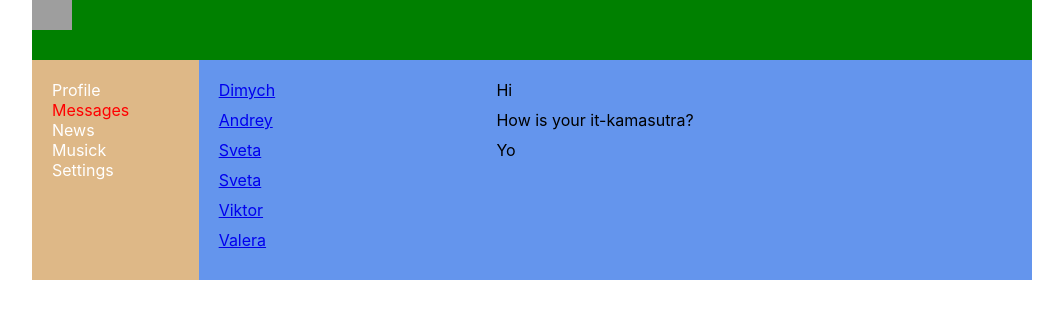
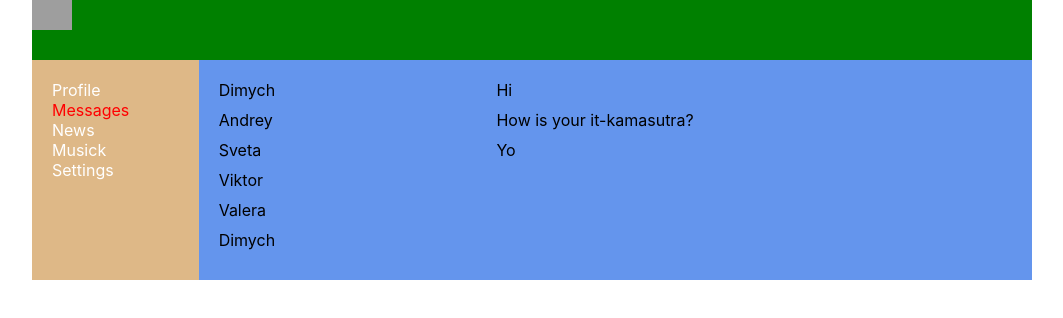
Before and after one commit to Albert1978/social-network, a React (Create React App) app: page /dialogs in a window 1280 px wide. Shown: the top 318 px of the page, without its empty margins (108-1171 px from the left). Built offline with nearby package versions, Linux system fonts and the light colour scheme; grey boxes are pictures that could not be loaded.

Commit message:
24: Дробление компонентов
1) Раздробили на компоненты страницу Dialogs
2) В Profile создали компонент ProfileInfo

```diff
--- a/src/components/Dialogs/Dialogs.jsx
+++ b/src/components/Dialogs/Dialogs.jsx
@@ -1,39 +1,40 @@
 import s from './Dialogs.module.css';
 import { NavLink } from 'react-router-dom';
+
+const setActive = ({ isActive }) => isActive ? s.activeLink : '';
+
+const DialogItem = ({ name, id }) => {
+	let path = `/dialogs/${id}`
+	return (
+		<div className={s.dialog}>
+			<NavLink to={path} className={setActive}>{name}</NavLink>
+		</div>
+	)
+}
+
+const Message = ({ message }) => {
+	return (
+		<div className={s.massege}>
+			{message}
+		</div>
+	)
+}
 
 const Dialogs = (props) => {
 	return (
 		<div className={s.dialogs}>
 			<div className={s.dialogsItems}>
-				<div className={s.dialog + ' ' + s.active}>
-					<NavLink to='/dialogs/1'>Dimych</NavLink>
-				</div>
-				<div className={s.dialog}>
-					<NavLink to='/dialogs/2'>Andrey</NavLink>
-				</div>
-				<div className={s.dialog}>
-					<NavLink to='/dialogs/3'>Sveta</NavLink>
-				</div>
-				<div className={s.dialog}>
-					<NavLink to='/dialogs/4'>Sveta</NavLink>
-				</div>
-				<div className={s.dialog}>
-					<NavLink to='/dialogs/5'>Viktor</NavLink>
-				</div>
-				<div className={s.dialog}>
-					<NavLink to='/dialogs/6'>Valera</NavLink>
-				</div>
+				<DialogItem name='Dimych' id='1' />
+				<DialogItem name='Andrey' id='2' />
+				<DialogItem name='Sveta' id='3' />
+				<DialogItem name='Viktor' id='4' />
+				<DialogItem name='Valera' id='5' />
+				<DialogItem name='Dimych' id='6' />
 			</div>
 			<div className={s.masseges}>
-				<div className={s.massege}>
-					Hi
-				</div>
-				<div className={s.massege}>
-					How is your it-kamasutra?
-				</div>
-				<div className={s.massege}>
-					Yo
-				</div>
+				<Message message='Hi' />
+				<Message message='How is your it-kamasutra?' />
+				<Message message='Yo' />
 			</div>
 		</div>
 	)
--- a/src/components/Dialogs/Dialogs.module.css
+++ b/src/components/Dialogs/Dialogs.module.css
@@ -11,8 +11,13 @@
 	padding-bottom: 10px;
 }
 
-.dialog.active {
+.dialog a.activeLink {
 	color: gold;
+}
+
+.dialog a {
+	color: black;
+	text-decoration: none;
 }
 
 .masseges {
--- a/src/components/Profile/MyPosts/MyPosts.jsx
+++ b/src/components/Profile/MyPosts/MyPosts.jsx
@@ -2,13 +2,13 @@ import s from './MyPosts.module.css';
 import Post from './Post/Post'
 const MyPosts = () => {
 	return (
-		<div>
-			My posts
+		<div className={s.myPosts}>
+			<h3>My posts</h3>
 			<div>
-				<textarea></textarea>
+				<div><textarea></textarea></div>
 				<button>add post</button>
 			</div>
-			<div className='posts'>
+			<div className={s.posts}>
 				<Post message='Hi, how are you?' count='10' />
 				<Post message="It's my first post" count='15' />
 			</div>
--- a/src/components/Profile/MyPosts/MyPosts.module.css
+++ b/src/components/Profile/MyPosts/MyPosts.module.css
@@ -0,0 +1,6 @@
+.myPosts {
+	padding: 10px;
+}
+.posts {
+	margin-top: 10px;
+}
--- a/src/components/Profile/Profile.jsx
+++ b/src/components/Profile/Profile.jsx
@@ -1,15 +1,11 @@
 import s from './Profile.module.css';
 import MyPosts from './MyPosts/MyPosts';
+import ProfileInfo from './ProfileInfo/ProfileInfo';
 
 const Profile = () => {
 	return (
 		<div>
-			<div>
-				<img src='https://html5css.ru/css/img_lights.jpg' />
-			</div>
-			<div>
-				ava + description
-			</div>
+			<ProfileInfo />
 			<div>
 				<MyPosts />
 			</div>
--- /dev/null
+++ b/src/components/Profile/ProfileInfo/ProfileInfo.jsx
@@ -0,0 +1,16 @@
+import s from './ProfileInfo.module.css';
+
+const ProfileInfo = () => {
+	return (
+		<div>
+			<div>
+				<img src='https://html5css.ru/css/img_lights.jpg' />
+			</div>
+			<div className={s.description}>
+				ava + description
+			</div>
+		</div>
+	)
+}
+
+export default ProfileInfo;
--- /dev/null
+++ b/src/components/Profile/ProfileInfo/ProfileInfo.module.css
@@ -0,0 +1,3 @@
+.description {
+	padding: 10px;
+}
```
